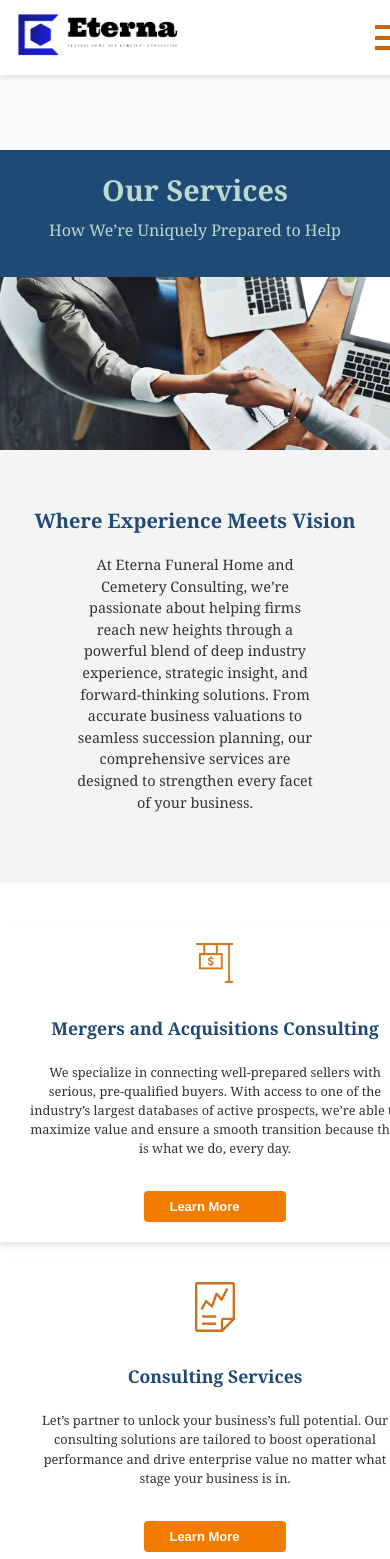
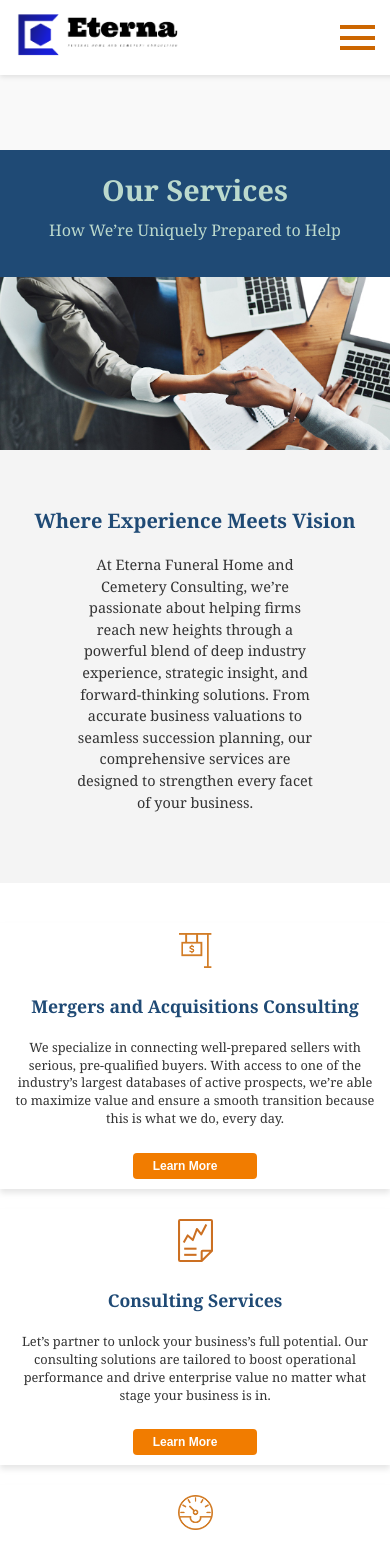
Before and after one commit to AseelAlsahsah/Eterna, a React (Create React App) app: page /services-overview in a window 390 px wide. Shown: the top 1559 px of the page. Built offline with nearby package versions, Linux system fonts and the light colour scheme; the HTML template or start-up script is replaced by a standard one.

Commit message:
fix issue

```diff
--- a/src/Styles/BusinessServices.css
+++ b/src/Styles/BusinessServices.css
@@ -38,3 +38,56 @@
   line-height: 1.5;
   padding-right: 100px;
 }
+
+/* Mobile and Tablet Responsive Design */
+@media (max-width: 768px) {
+  .services-list-container {
+    padding: 20px 30px; /* Reduced padding for smaller screens */
+  }
+
+  .service-list-item {
+    flex-direction: column; /* Stack items vertically */
+    padding: 15px; /* Adjust padding for smaller screens */
+  }
+
+  .service-list-icon {
+    width: 50px; /* Adjust icon size */
+    height: 50px;
+    margin-bottom: 15px; /* Adjust margin for stacked layout */
+  }
+
+  .service-list-title {
+    font-size: 1.3rem; /* Slightly reduce title font size */
+  }
+
+  .service-list-description {
+    font-size: 1rem; /* Reduce description font size */
+    padding-right: 0; /* Remove right padding to prevent overflow */
+    text-align: center; /* Center text for better readability */
+  }
+}
+
+@media (max-width: 480px) {
+  .services-list-container {
+    padding: 20px 10px; /* Even less padding for very small screens */
+  }
+
+  .service-list-item {
+    padding: 12px; /* Further reduce padding for smaller devices */
+  }
+
+  .service-list-icon {
+    width: 45px; /* Further reduce icon size */
+    height: 45px;
+  }
+
+  .service-list-title {
+    font-size: 1.1rem; /* Further reduce title font size */
+  }
+
+  .service-list-description {
+    font-size: 0.9rem; /* Further reduce font size */
+    padding-right: 10px; /* Ensure no padding on the right */
+    text-align: center; /* Center text */
+  }
+}
--- a/src/Styles/Navbar.css
+++ b/src/Styles/Navbar.css
@@ -104,9 +104,10 @@ body {
   display: none;
   flex-direction: column;
   justify-content: space-between;
-  width: 30px;
+  width: 35px;
   height: 25px;
   cursor: pointer;
+  margin-right: 30px; /* Add this line */
 }
 
 .hamburger-menu div {
--- a/src/Styles/ServicesGrid.css
+++ b/src/Styles/ServicesGrid.css
@@ -24,40 +24,42 @@
   align-items: center;
   height: auto;
   width: 100%;
-  padding: 20px;
+  padding: 15px; /* Reduced padding */
+  margin: 0 auto; /* Center items */
 }
 
 .grid-icon {
-  width: 50px;
+  width: 40px; /* Reduced icon size */
   height: auto;
-  margin-bottom: 15px;
+  margin-bottom: 10px; /* Reduced margin */
 }
 
 .grid-title {
   font-family: 'Bitter', Georgia, "Times New Roman", serif;
-  font-size: 1.5rem;
+  font-size: 1.3rem; /* Reduced font size */
   color: #1f4a75;
-  margin-bottom: 10px;
+  margin-bottom: 8px; /* Reduced margin */
 }
 
 .grid-text {
-  font-size: 1rem;
-  padding: 0px 50px;
+  font-size: 0.9rem; /* Reduced font size */
+  padding: 0px 20px; /* Default padding */
   color: #333;
-  line-height: 1.5;
+  line-height: 1.4; /* Adjust line height */
+  margin-bottom: 15px; /* Reduced margin to avoid excess spacing */
 }
 
 .learn-more-btn {
   background-color: #f17c00;
   color: white;
-  font-size: 16px;
+  font-size: 14px; /* Reduced font size */
   font-weight: 550;
-  padding: 12px 40px;
+  padding: 10px 30px; /* Adjust padding */
   border: none;
   cursor: pointer;
   border-radius: 4px;
   transition: all 0.3s ease;
-  margin-top: 20px;
+  margin-top: 10px; /* Reduced margin */
   display: inline-flex;
   align-items: center;
 }
@@ -79,41 +81,52 @@
 /* Mobile and Tablet Responsive Design */
 @media (max-width: 768px) {
   .services-grid-container {
-    grid-template-columns: 1fr; /* Stack the items in a single column */
+    grid-template-columns: 1fr; /* Stack items in a single column */
     min-height: auto;
   }
 
+  .services-grid-item {
+    padding: 15px; /* Adjust padding */
+  }
+
   .grid-icon {
-    width: 40px; /* Reduce icon size on mobile */
+    width: 35px; /* Further reduce icon size */
+    margin-bottom: 8px; /* Adjust margin */
   }
 
   .grid-title {
-    font-size: 1.3rem; /* Reduce title font size on smaller screens */
+    font-size: 1.2rem; /* Further reduce title font size */
   }
 
   .grid-text {
-    padding: 0px 20px; /* Adjust padding for better readability on mobile */
-    font-size: 0.9rem; /* Slightly reduce font size on mobile */
+    padding: 0px 20px; /* Ensure there’s enough space around text */
+    font-size: 0.85rem; /* Further reduced font size */
+    margin-bottom: 20px; /* Additional spacing between paragraphs */
   }
 
   .learn-more-btn {
-    padding: 10px 30px; /* Adjust button padding for mobile */
-    font-size: 14px; /* Reduce button font size */
+    padding: 8px 25px; /* Further reduce button padding */
+    font-size: 13px; /* Further reduce button font size */
   }
 }
 
 @media (max-width: 480px) {
+  .services-grid-item {
+    padding: 10px 0px; /* Further reduce padding for small devices */
+  }
+
   .grid-title {
-    font-size: 1.1rem; /* Further reduce title font size on very small screens */
+    font-size: 1.1rem; /* Further reduce title font size */
   }
 
   .grid-text {
-    padding: 0px 10px; /* Further reduce padding on very small screens */
-    font-size: 0.8rem; /* Further reduce font size for mobile screens */
+    padding: 0px 15px; /* Adjust padding for smaller screens */
+    font-size: 0.8rem; /* Further reduce font size */
+    margin-bottom: 15px; /* Ensure some margin for readability */
   }
 
   .learn-more-btn {
-    padding: 8px 25px; /* Further reduce button padding */
-    font-size: 13px; /* Adjust button font size for smaller devices */
+    padding: 6px 20px; /* Further reduce padding for very small screens */
+    font-size: 12px; /* Adjust font size for smaller devices */
   }
 }
--- a/src/Styles/cardSection.css
+++ b/src/Styles/cardSection.css
@@ -13,9 +13,9 @@
     color: #555;
   }
 
-   .section-description-title {
+  .section-description-title {
     font-weight: 600;
-    font-size: 1.5rem;
+    font-size: 1.5rem;  /* Default for larger screens */
     color: #1f4a75;
     margin-top: 30px;
   }
@@ -79,3 +79,27 @@
       grid-template-columns: repeat(1, 1fr);
     }
   }
+
+  /* Make the title smaller on smaller screens */
+@media (max-width: 768px) {
+  .section-description-title {
+    font-size: 1.25rem;  /* Reduce the font size */
+    margin-top: 20px;    /* Reduce the margin */
+  }
+}
+
+/* Adjust paragraph font size and padding on smaller screens */
+@media (max-width: 768px) {
+  .section-description {
+    font-size: 15px;    /* Smaller font size */
+    padding: 20px 40px; /* Reduce padding */
+  }
+}
+
+@media (max-width: 480px) {
+  /* Further reduce font size and padding for very small screens */
+  .section-description {
+    font-size: 13px;
+    padding: 15px 20px;
+  }
+}
--- a/src/Styles/heroSection.css
+++ b/src/Styles/heroSection.css
@@ -1,3 +1,4 @@
+/* Hero section container */
 .hero-section {
   background-image: url('./images/homepage.png');
   /* background-image: url('./images/consulting-meeting.jpg'); */
@@ -12,4 +13,38 @@
   justify-content: center;
   position: relative;
   z-index: 0;
+  text-align: center;
 }
+
+/* Title styling for hero section */
+.hero-section h1 {
+  font-size: 2.5rem;  /* Default font size for large screens */
+  font-weight: 600;
+  margin: 0;
+}
+
+/* Make the title smaller on medium screens */
+@media (max-width: 1024px) {
+  .hero-section h1 {
+    font-size: 2rem;
+  }
+}
+
+/* Make the title even smaller on small screens */
+@media (max-width: 768px) {
+  .hero-section h1 {
+    font-size: 2rem;  /* Smaller font size */
+    padding: 0 20px;  /* Add some padding for small screens */
+  }
+}
+
+/* Further adjustments for very small screens */
+@media (max-width: 480px) {
+  .hero-section {
+    height: 70vh; /* Reduce the height for very small screens */
+  }
+  .hero-section h1 {
+    font-size: 1.5rem;  /* Even smaller font size */
+    padding: 0 15px;  /* Adjust padding */
+  }
+}
--- a/src/Styles/servicesSection.css
+++ b/src/Styles/servicesSection.css
@@ -14,7 +14,7 @@
     left: 0;
     right: 0;
     z-index: 1;
-    padding: 25px 0;
+    /* padding: 25px 0; */
   }
 
   .service-item {
```
Lines whose indentation alone changed are shown as unchanged.
